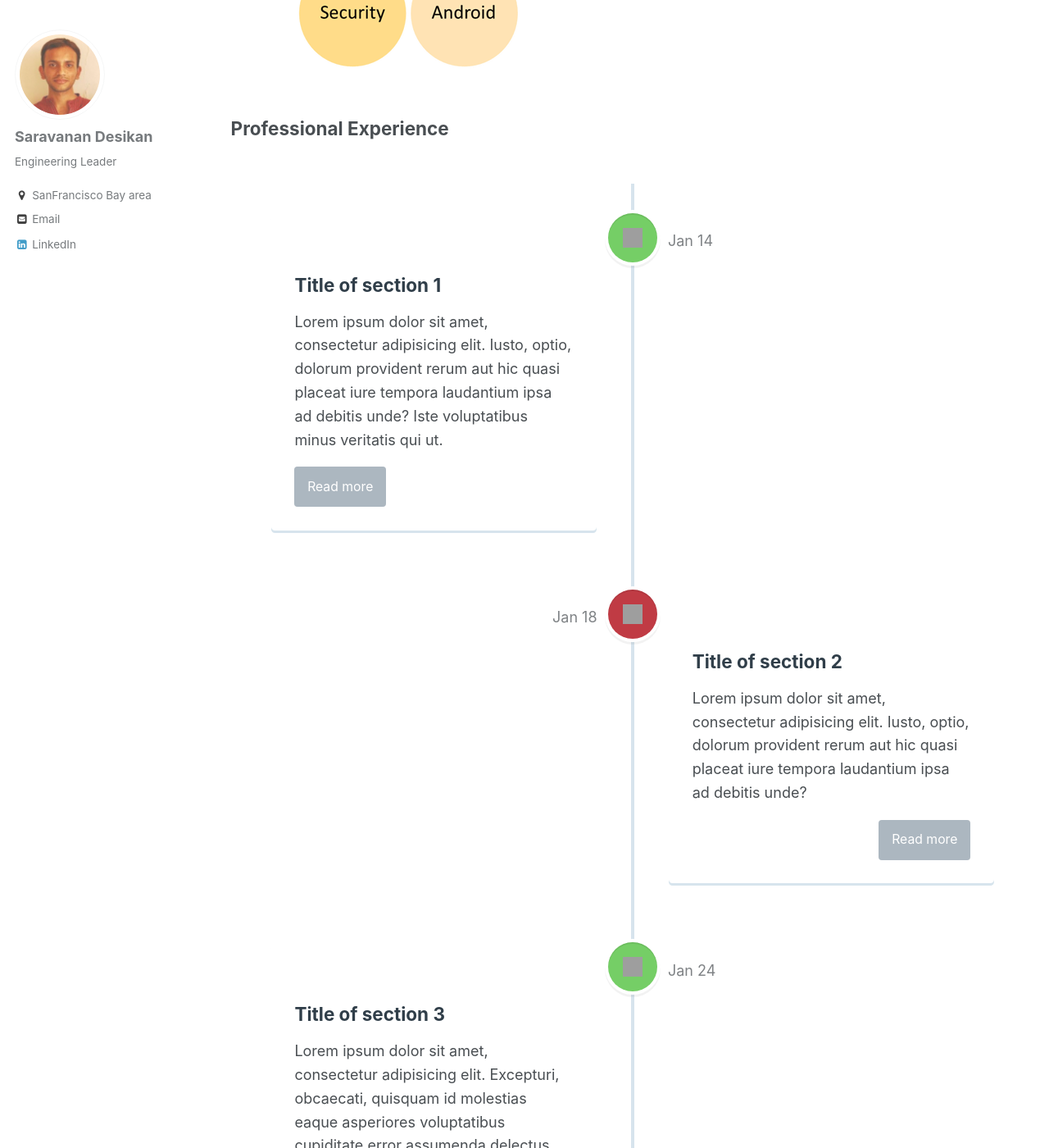
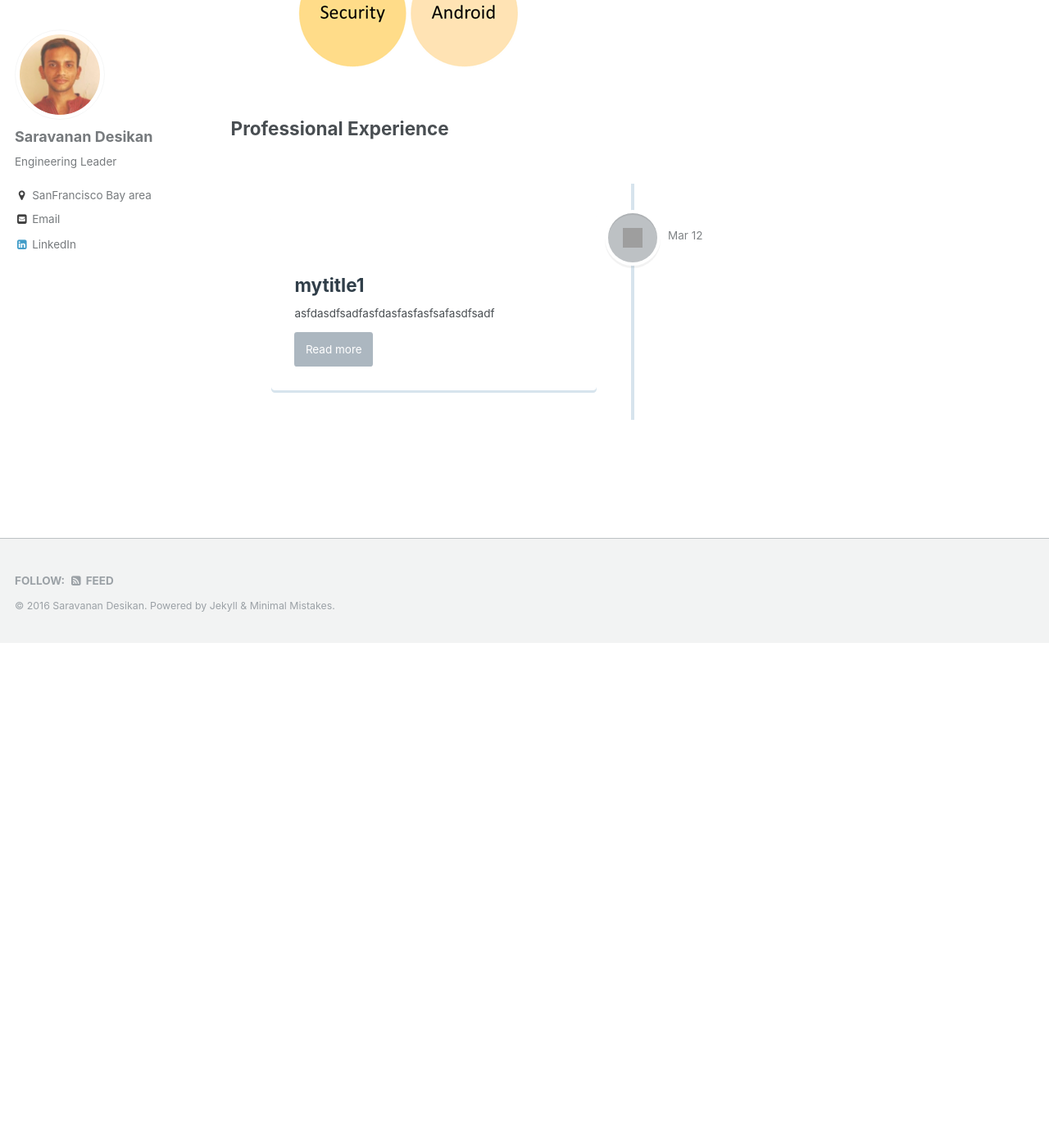
Before and after one commit to nitheeshkl/des, a Jekyll site: the page built from _pages/home.md, in a window 1280 px wide and 1400 px high, scrolled down 1056 px. Shown: the whole window at 82% size. Built offline with Jekyll 4.4.1, drawn with Linux system fonts in a browser that asks for light colours; after the commit the page ends 1840 px from its top, so only the background shows below that; some of the changed text lies outside the part shown; grey boxes are pictures that could not be loaded.

Commit message:
convert timeline to liquid template
Signed-off-by: Nitheesh K L <nitheesh.k.l@intel.com>

```diff
--- /dev/null
+++ b/_includes/timeline
@@ -0,0 +1,51 @@
+{% include base_path %}
+
+{% if include.id %}
+    {% assign timeline = page.[include.id] %}
+{% else %}
+    {% assign timeline = page.timeline %}
+{% endif %}
+
+<section id="cd-timeline" class="cd-container">
+
+    {% for t in timeline %}
+
+		<div class="cd-timeline-block">
+
+			<div class="cd-timeline-img" {% if t.img_bg %}style="background: {{ t.img_bg }};"{% endif %}>
+                {% if t.img_path %}
+				    <img src=
+                        {% if t.img_path contains "://" %}
+                            "{{ t.img_path }}"
+                        {% else %}
+                            "{{ t.img_path | prepend: "/images/" | prepend: base_path }}"
+                        {% endif %}
+                        alt="{% if t.img_alt %}{{ t.img_alt }}{% endif %}">
+                {% endif %}
+			</div> <!-- cd-timeline-img -->
+
+            <div class="cd-timeline-content">
+                {% if t.title %}
+                    <h2>{{ t.title }}</h2>
+                {% endif %}
+                {% if t.desc %}
+                    <p>{{ t.desc }}</p>
+                {% endif %}
+                {% if t.readmore %}
+				    <a href=
+                        {% if t.readmore contains "://" %}
+                            "{{ t.readmore }}"
+                        {% else %}
+                            "{{ t.readmore | prepend: base_path }}"
+                        {% endif %}
+                        class="cd-read-more">Read more</a>
+                {% endif %}
+                {% if t.date %}
+				    <span class="cd-date">{{ t.date }}</span>
+                {% endif %}
+			</div> <!-- cd-timeline-content -->
+		</div> <!-- cd-timeline-block -->
+
+    {% endfor %}
+
+</section> <!-- cd-timeline -->
--- a/_includes/timeline.html
+++ /dev/null
@@ -1,78 +0,0 @@
-<section id="cd-timeline" class="cd-container">
-		<div class="cd-timeline-block">
-			<div class="cd-timeline-img cd-picture">
-				<img src="https://s3-us-west-2.amazonaws.com/s.cdpn.io/148866/cd-icon-picture.svg" alt="Picture">
-			</div> <!-- cd-timeline-img -->
-
-			<div class="cd-timeline-content">
-				<h2>Title of section 1</h2>
-				<p>Lorem ipsum dolor sit amet, consectetur adipisicing elit. Iusto, optio, dolorum provident rerum aut hic quasi placeat iure tempora laudantium ipsa ad debitis unde? Iste voluptatibus minus veritatis qui ut.</p>
-				<a href="#0" class="cd-read-more">Read more</a>
-				<span class="cd-date">Jan 14</span>
-			</div> <!-- cd-timeline-content -->
-		</div> <!-- cd-timeline-block -->
-
-		<div class="cd-timeline-block">
-			<div class="cd-timeline-img cd-movie">
-				<img src="https://s3-us-west-2.amazonaws.com/s.cdpn.io/148866/cd-icon-movie.svg" alt="Movie">
-			</div> <!-- cd-timeline-img -->
-
-			<div class="cd-timeline-content">
-				<h2>Title of section 2</h2>
-				<p>Lorem ipsum dolor sit amet, consectetur adipisicing elit. Iusto, optio, dolorum provident rerum aut hic quasi placeat iure tempora laudantium ipsa ad debitis unde?</p>
-				<a href="#0" class="cd-read-more">Read more</a>
-				<span class="cd-date">Jan 18</span>
-			</div> <!-- cd-timeline-content -->
-		</div> <!-- cd-timeline-block -->
-
-		<div class="cd-timeline-block">
-			<div class="cd-timeline-img cd-picture">
-				<img src="https://s3-us-west-2.amazonaws.com/s.cdpn.io/148866/cd-icon-picture.svg" alt="Picture">
-			</div> <!-- cd-timeline-img -->
-
-			<div class="cd-timeline-content">
-				<h2>Title of section 3</h2>
-				<p>Lorem ipsum dolor sit amet, consectetur adipisicing elit. Excepturi, obcaecati, quisquam id molestias eaque asperiores voluptatibus cupiditate error assumenda delectus odit similique earum voluptatem doloremque dolorem ipsam quae rerum quis. Odit, itaque, deserunt corporis vero ipsum nisi eius odio natus ullam provident pariatur temporibus quia eos repellat consequuntur perferendis enim amet quae quasi repudiandae sed quod veniam dolore possimus rem voluptatum eveniet eligendi quis fugiat aliquam sunt similique aut adipisci.</p>
-				<a href="#0" class="cd-read-more">Read more</a>
-				<span class="cd-date">Jan 24</span>
-			</div> <!-- cd-timeline-content -->
-		</div> <!-- cd-timeline-block -->
-
-		<div class="cd-timeline-block">
-			<div class="cd-timeline-img cd-location">
-				<img src="https://s3-us-west-2.amazonaws.com/s.cdpn.io/148866/cd-icon-location.svg" alt="Location">
-			</div> <!-- cd-timeline-img -->
-
-			<div class="cd-timeline-content">
-				<h2>Title of section 4</h2>
-				<p>Lorem ipsum dolor sit amet, consectetur adipisicing elit. Iusto, optio, dolorum provident rerum aut hic quasi placeat iure tempora laudantium ipsa ad debitis unde? Iste voluptatibus minus veritatis qui ut.</p>
-				<a href="#0" class="cd-read-more">Read more</a>
-				<span class="cd-date">Feb 14</span>
-			</div> <!-- cd-timeline-content -->
-		</div> <!-- cd-timeline-block -->
-
-		<div class="cd-timeline-block">
-			<div class="cd-timeline-img cd-location">
-				<img src="https://s3-us-west-2.amazonaws.com/s.cdpn.io/148866/cd-icon-location.svg" alt="Location">
-			</div> <!-- cd-timeline-img -->
-
-			<div class="cd-timeline-content">
-				<h2>Title of section 5</h2>
-				<p>Lorem ipsum dolor sit amet, consectetur adipisicing elit. Iusto, optio, dolorum provident rerum.</p>
-				<a href="#0" class="cd-read-more">Read more</a>
-				<span class="cd-date">Feb 18</span>
-			</div> <!-- cd-timeline-content -->
-		</div> <!-- cd-timeline-block -->
-
-		<div class="cd-timeline-block">
-			<div class="cd-timeline-img cd-movie">
-				<img src="https://s3-us-west-2.amazonaws.com/s.cdpn.io/148866/cd-icon-movie.svg" alt="Movie">
-			</div> <!-- cd-timeline-img -->
-
-			<div class="cd-timeline-content">
-				<h2>Final Section</h2>
-				<p>This is the content of the last section</p>
-				<span class="cd-date">Feb 26</span>
-			</div> <!-- cd-timeline-content -->
-		</div> <!-- cd-timeline-block -->
-	</section> <!-- cd-timeline -->
--- a/_pages/home.md
+++ b/_pages/home.md
@@ -4,6 +4,13 @@ permalink: /
 author_profile: true
 header:
     image: header.jpg
+mytimeline:
+    - title: "mytitle1"
+      desc: "asfdasdfsadfasfdasfasfasfsafasdfsadf"
+      img_path: "https://s3-us-west-2.amazonaws.com/s.cdpn.io/148866/cd-icon-picture.svg"
+      img_alt: "kln"
+      readmore: "http://www.google.com"
+      date: "Mar 12"
 ---
 
 {% include base_path %}
@@ -32,4 +39,4 @@ Skills
 Professional Experience
 ------------------------
 
-{% include timeline.html %}
+{% include timeline id="mytimeline" %}
--- a/assets/_scss/_timeline.scss
+++ b/assets/_scss/_timeline.scss
@@ -205,6 +205,7 @@ header {
 	height: 40px;
 	border-radius: 50%;
 	box-shadow: 0 0 0 4px $color-3, inset 0 2px 0 rgba(#000, .08), 0 3px 0 4px rgba(#000, .05) ;
+    background: $light-gray;
 
 	img {
 		display: block;
@@ -280,7 +281,8 @@ header {
 	}
 
 	p, .cd-read-more, .cd-date {
-		@include font-size(13px);
+	/*	@include font-size(8px); */
+        font-size: $type-size-6 !important;
 	}
 
 	.cd-read-more, .cd-date {
@@ -289,7 +291,7 @@ header {
 
 	p {
 		margin: 1em 0;
-		line-height: 1.6;
+		line-height: 1.3;
 	}
 
 	.cd-read-more {
```
Also changed, not shown: assets/css/main.css.
